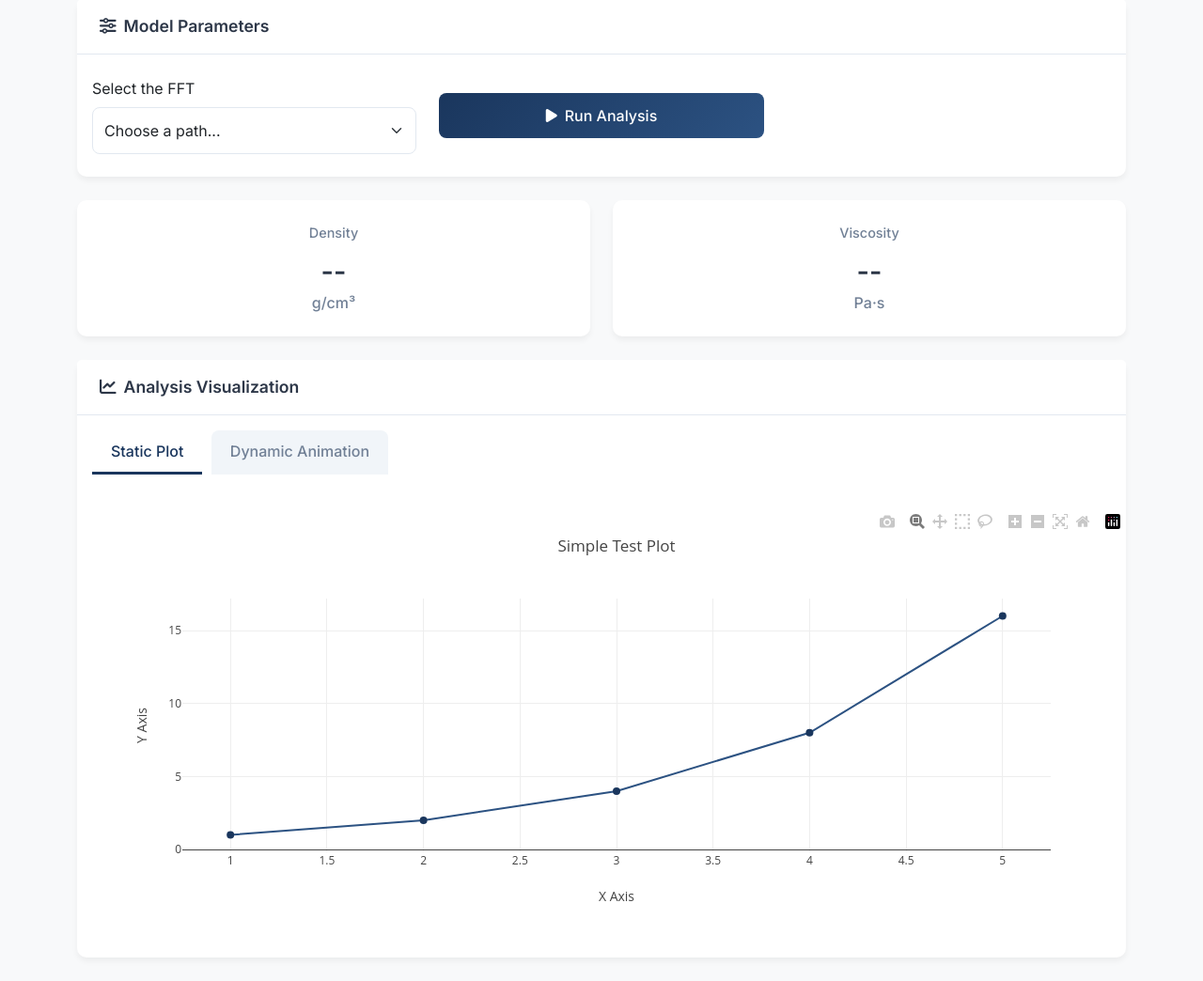
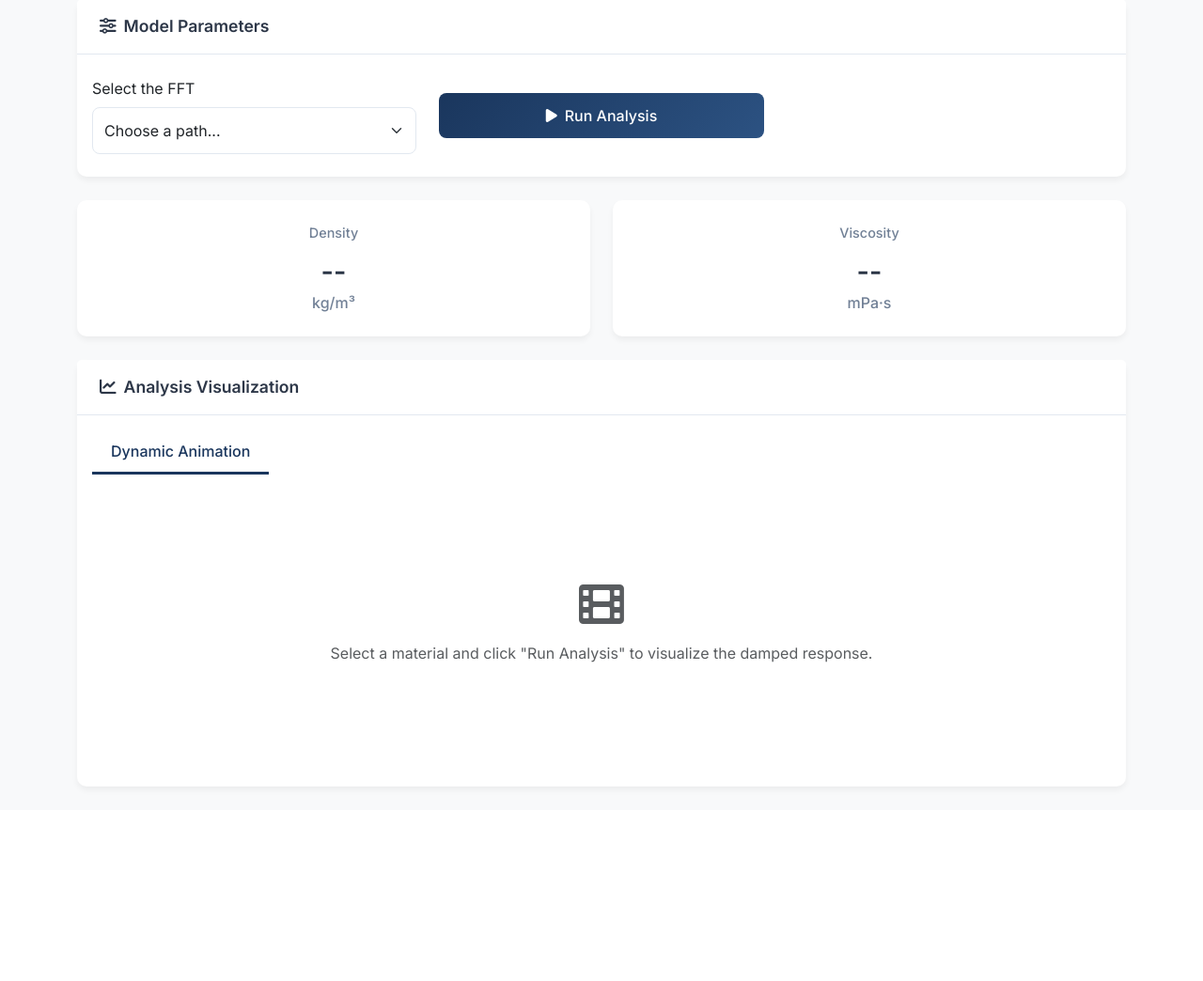
Before and after one commit to marcdhi/Statistical-Learning, a Flask app: page / in a window 1280 px wide. Shown: the part 270-1314 px from the top of the page at 94% size. After the commit the page ends 1111 px from the top, so only its background shows below. Run offline with Flask 3, Linux system fonts and the light colour scheme; some libraries are stand-ins or nearby versions.

Commit message:
Enhance ml_process and ml_model functions with detailed logging and error handling; update density and viscosity units in the frontend; streamline animation loading process.

```diff
--- a/app.py
+++ b/app.py
@@ -28,35 +28,89 @@ GRID_COLOR = "#e2e8f0"  # Light gray
 app = Flask(__name__)
 
 def ml_process(path):
+    try:
+        print(f"ml_process called with path: {path}")
+        X_list = []
+        df = pd.read_csv(path)
+        print(f"CSV file loaded. Column names: {df.columns.tolist()}")
+        X_series = df['Amplitude - Acceleration (FFT - (Peak))'].to_numpy()
+        print(f"Extracted series shape: {X_series.shape}")
+        time_steps = 30  # Example fixed length
+        if len(X_series) < time_steps:
+            X_series = np.pad(X_series, (0, time_steps - len(X_series)), mode='constant')
+        else:
+            X_series = X_series[:time_steps]  # Truncate if too long
+        print(f"Processed series shape: {X_series.shape}")
+        X_list.append(X_series)
+        X = np.array(X_list)
+        X = X.reshape(1,-1)
+        print(f"Final X shape: {X.shape}")
 
-    X_list = []
-    df = pd.read_csv(path)
-    X_series = df['Amplitude - Acceleration (FFT - (Peak))'].to_numpy()
-    time_steps = 30  # Example fixed length
-    if len(X_series) < time_steps:
-        X_series = np.pad(X_series, (0, time_steps - len(X_series)), mode='constant')
-    else:
-        X_series = X_series[:time_steps]  # Truncate if too long
-    X_list.append(X_series)
-    X = np.array(X_list)
-    X = X.reshape(1,-1)
+        print("Loading viscosity model...")
+        viscosity_model = joblib.load('models/rocket_predictor_modelv.joblib')
+        print("Loading density model...")
+        density_model = joblib.load('models/rocket_predictor_modeld.joblib')
 
-    viscosity_model = joblib.load('models/rocket_predictor_modelv.joblib')
-    density_model = joblib.load('models/rocket_predictor_modeld.joblib')
-
-    y_preds = np.maximum(thres, viscosity_model.predict(X))
-    de = density_model.predict(X)
-    return y_preds[0], de[0]
+        print("Predicting with models...")
+        y_preds = np.maximum(thres, viscosity_model.predict(X))
+        de = density_model.predict(X)
+        print(f"Predictions - viscosity: {y_preds[0]}, density: {de[0]}")
+        return de[0], y_preds[0]
+    except Exception as e:
+        print(f"Error in ml_process: {e}")
+        print(traceback.format_exc())
+        return 0.0, 0.0
 
 # --- Dummy ML Function (enhanced with more realistic values) ---
 def ml_model(path):
     """Simulates ML model prediction based on path."""
-    path_data = {
-        "Amla Oil": ml_process(r"./tests/Amla_Oil.csv"),  # Standard material
-        "Ghee": ml_process(r"./tests/Ghee.csv"),  # Light material
-        "Pepsi": ml_process(r"./tests/Pepsi.csv"),  # Dense material
-    }
-    return path_data.get(path, (0.0, 0.0))
+    try:
+        print(f"ml_model called with path: {path}")
+        # Create a mapping from material names to file paths
+        material_to_path = {
+            "Amla Oil": os.path.join("tests", "Amla_Oil.csv"),
+            "Ghee": os.path.join("tests", "Ghee.csv"),
+            "Pepsi": os.path.join("tests", "Pepsi.csv"),
+        }
+
+        # Default fallback test file
+        default_test_file = os.path.join("tests", "Amla_Oil.csv")
+
+        # Check if the path exists in our mapping
+        if path in material_to_path:
+            file_path = material_to_path[path]
+        else:
+            # For other materials, use a default test file
+            print(f"No specific test file for {path}, using default")
+            file_path = default_test_file
+
+        print(f"Using file path: {file_path}")
+        if os.path.exists(file_path):
+            result = ml_process(file_path)
+            print(f"ml_process result: {result}")
+
+            # Apply some variation based on material name for variety
+            # This is just for demonstration - real system would use actual data
+            if path not in material_to_path:
+                density, viscosity = result
+                # Create a hash from the material name for consistent randomization
+                import hashlib
+                hash_value = int(hashlib.md5(path.encode()).hexdigest(), 16) % 100
+                density_factor = 0.8 + (hash_value % 40) / 100  # Between 0.8 and 1.2
+                viscosity_factor = 0.8 + ((hash_value + 17) % 40) / 100  # Between 0.8 and 1.2
+
+                modified_result = (density * density_factor, viscosity * viscosity_factor)
+                print(f"Modified result for {path}: {modified_result}")
+                return modified_result
+
+            return result
+        else:
+            print(f"File not found: {file_path}")
+            return (0.0, 0.0)
+    except Exception as e:
+        print(f"Error in ml_model: {e}")
+        print(traceback.format_exc())
+        return (0.0, 0.0)
 
 # --- Plot Generation Function (using Plotly) ---
 def generate_plot_json(path_context=""):
@@ -66,9 +120,9 @@ def generate_plot_json(path_context=""):
         num_points = 15  # Increased number of points for smoother curve
         x_vals = list(range(1, num_points + 1))
 
-        # Get base density and add some realistic variation
-        base_density, _ = ml_model(path_context)
-        print(f"Base density: {base_density}")
+        # Get base density and viscosity from the model
+        base_density, base_viscosity = ml_model(path_context)
+        print(f"Base density: {base_density}, Base viscosity: {base_viscosity}")
 
         # Generate more realistic looking data with some noise and trend
         y_vals = []
@@ -221,12 +275,25 @@ def predict():
             viscosity_str = "Viscosity: --"
             graph_json = generate_plot_json()
         else:
+            # Get the density and viscosity values
             density, viscosity = ml_model(selected_path)
             print(f"Model results - Density: {density}, Viscosity: {viscosity}")
-            density_str = f"🧪 Density:<br>{density:.2f} g/cm³"
-            viscosity_str = f"💧 Viscosity:<br>{viscosity:.2f} Pa·s"
+
+            # Ensure they are numeric and format them
+            try:
+                density = float(density)
+                viscosity = float(viscosity)
+                viscosity_str = f"💧 Viscosity:<br>{viscosity:.2f} mPa·s"
+                density_str = f"🧪 Density:<br>{density:.2f} kg/m³"
+            except (ValueError, TypeError) as e:
+                print(f"Error converting values to float: {e}")
+                viscosity_str = f"💧 Viscosity:<br>Error"
+                density_str = f"🧪 Density:<br>Error"
+
             graph_json = generate_plot_json(selected_path)
 
+        # Return the results to the frontend
+        print(f"Returning: density={density_str}, viscosity={viscosity_str}")
         return jsonify({
             'density': density_str,
             'viscosity': viscosity_str,
--- a/templates/index.html
+++ b/templates/index.html
@@ -254,7 +254,7 @@
                         <div>
                             <div class="value-label">Density</div>
                             <div class="value-number">--</div>
-                            <div class="value-unit">g/cm³</div>
+                            <div class="value-unit">kg/m³</div>
                         </div>
                     </div>
                 </div>
@@ -265,7 +265,7 @@
                         <div>
                             <div class="value-label">Viscosity</div>
                             <div class="value-number">--</div>
-                            <div class="value-unit">Pa·s</div>
+                            <div class="value-unit">mPa·s</div>
                         </div>
                     </div>
                 </div>
@@ -279,24 +279,14 @@
             </div>
             <div class="card-body">
                 <div class="tabs-container">
-                    <button class="tab-btn active" data-tab="plot-tab">Static Plot</button>
-                    <button class="tab-btn" data-tab="animation-tab">Dynamic Animation</button>
+                    <button class="tab-btn active" data-tab="animation-tab">Dynamic Animation</button>
                 </div>
 
-                <div id="plot-tab" class="tab-content active">
-                    <div id="plot-area"></div>
-                </div>
-
-                <div id="animation-tab" class="tab-content">
-                    <div class="text-center mb-3">
-                        <button id="generate-animation-btn" class="btn btn-primary">
-                            <i class="fas fa-film me-2"></i>Show Animation
-                        </button>
-                    </div>
+                <div id="animation-tab" class="tab-content active">
                     <div id="animation-container">
                         <div class="text-center text-muted">
                             <i class="fas fa-film fa-3x mb-3"></i>
-                            <p>Select a material and click "Show Animation" to visualize the damped response.</p>
+                            <p>Select a material and click "Run Analysis" to visualize the damped response.</p>
                         </div>
                     </div>
                 </div>
@@ -317,9 +307,7 @@
         const pathSelect = document.getElementById('path-select');
         const densityOutput = document.getElementById('density-output');
         const viscosityOutput = document.getElementById('viscosity-output');
-        const plotArea = document.getElementById('plot-area');
         const animationContainer = document.getElementById('animation-container');
-        const generateAnimationBtn = document.getElementById('generate-animation-btn');
         const tabBtns = document.querySelectorAll('.tab-btn');
         const tabContents = document.querySelectorAll('.tab-content');
 
@@ -341,16 +329,55 @@
             });
         });
 
-        // Handle animation generation
-        generateAnimationBtn.addEventListener('click', function() {
-            const selectedPath = pathSelect.value;
+        function updateResults(data) {
+            console.log("Updating results with data:", data);
 
-            if (!selectedPath || selectedPath === "Choose a path...") {
-                alert("Please select a material first.");
-                return;
+            // Parse the values from the strings
+            const densityMatch = data.density.match(/(\d+\.\d+)/);
+            const viscosityMatch = data.viscosity.match(/(\d+\.\d+)/);
+
+            densityOutput.innerHTML = `
+                <div>
+                    <div class="value-label">Density</div>
+                    <div class="value-number">${densityMatch ? densityMatch[1] : '--'}</div>
+                    <div class="value-unit">kg/m³</div>
+                </div>
+            `;
+
+            viscosityOutput.innerHTML = `
+                <div>
+                    <div class="value-label">Viscosity</div>
+                    <div class="value-number">${viscosityMatch ? viscosityMatch[1] : '--'}</div>
+                    <div class="value-unit">mPa·s</div>
+                </div>
+            `;
         }
 
-            // Show loading indicator
+        // Handle Form Submission
+        form.addEventListener('submit', function(event) {
+            event.preventDefault();
+            console.log("Form submitted");
+
+            const selectedPath = pathSelect.value;
+            console.log("Selected path:", selectedPath);
+
+            const loadingHTML = `
+                <div>
+                    <div class="value-label">Calculating</div>
+                    <div class="value-number">
+                        <div class="spinner-border text-primary" role="status">
+                            <span class="visually-hidden">Loading...</span>
+                        </div>
+                    </div>
+                </div>
+            `;
+
+            densityOutput.innerHTML = loadingHTML;
+            viscosityOutput.innerHTML = loadingHTML;
+
+            // Also load the animation automatically
+            if (selectedPath && selectedPath !== "Choose a path...") {
+                // Show loading indicator for animation
                 animationContainer.innerHTML = `
                     <div class="text-center">
                         <div class="spinner-border text-primary mb-3" role="status">
@@ -396,95 +423,10 @@
                         <div class="text-center text-danger">
                             <i class="fas fa-exclamation-triangle fa-3x mb-3"></i>
                             <p>${error.message}</p>
-                        <button class="btn btn-outline-primary mt-3" onclick="document.getElementById('generate-animation-btn').click()">
-                            <i class="fas fa-redo me-2"></i>Try Again
-                        </button>
                         </div>
                     `;
                 });
-        });
-
-        function updateResults(data) {
-            console.log("Updating results with data:", data);
-
-            // Parse the values from the strings
-            const densityMatch = data.density.match(/(\d+\.\d+)/);
-            const viscosityMatch = data.viscosity.match(/(\d+\.\d+)/);
-
-            densityOutput.innerHTML = `
-                <div>
-                    <div class="value-label">Density</div>
-                    <div class="value-number">${densityMatch ? densityMatch[1] : '--'}</div>
-                    <div class="value-unit">g/cm³</div>
-                </div>
-            `;
-
-            viscosityOutput.innerHTML = `
-                <div>
-                    <div class="value-label">Viscosity</div>
-                    <div class="value-number">${viscosityMatch ? viscosityMatch[1] : '--'}</div>
-                    <div class="value-unit">Pa·s</div>
-                </div>
-            `;
-
-            // For simplified test, let's use basic chart creation
-            if (data.plot_json) {
-                try {
-                    console.log("Attempting to parse plot data");
-                    const plotData = JSON.parse(data.plot_json);
-                    console.log("Plot data parsed successfully");
-
-                    // Create a simple plot instead of using the complex one
-                    const simpleData = [{
-                        x: Array.from({length: 10}, (_, i) => i + 1),
-                        y: Array.from({length: 10}, () => Math.random() * 5 + 1),
-                        type: 'scatter',
-                        mode: 'lines+markers',
-                        name: 'Material Property',
-                        line: { color: '#1a365d', width: 3 },
-                        marker: { color: '#2c5282', size: 8 }
-                    }];
-
-                    const layout = {
-                        title: 'Material Property Analysis',
-                        xaxis: { title: 'Sample Index' },
-                        yaxis: { title: 'Property Value' }
-                    };
-
-                    Plotly.newPlot(plotArea, simpleData, layout);
-                    console.log("Simple plot created successfully");
-                } catch (e) {
-                    console.error("Error handling plot data:", e);
-                    plotArea.innerHTML = `<div class="text-center text-danger py-5">
-                        <i class="fas fa-exclamation-triangle fa-3x mb-3"></i>
-                        <p>Error rendering plot: ${e.message}</p>
-                    </div>`;
             }
-            }
-        }
-
-        // Handle Form Submission
-        form.addEventListener('submit', function(event) {
-            event.preventDefault();
-            console.log("Form submitted");
-
-            const selectedPath = pathSelect.value;
-            console.log("Selected path:", selectedPath);
-
-            const loadingHTML = `
-                <div>
-                    <div class="value-label">Calculating</div>
-                    <div class="value-number">
-                        <div class="spinner-border text-primary" role="status">
-                            <span class="visually-hidden">Loading...</span>
-                        </div>
-                    </div>
-                </div>
-            `;
-
-            densityOutput.innerHTML = loadingHTML;
-            viscosityOutput.innerHTML = loadingHTML;
-            plotArea.innerHTML = '<div class="d-flex justify-content-center align-items-center" style="height: 400px"><div class="spinner-border text-primary" role="status"><span class="visually-hidden">Loading...</span></div></div>';
 
             console.log("Sending request to /predict endpoint");
             fetch('/predict', {
@@ -515,7 +457,6 @@
                     `;
                     densityOutput.innerHTML = errorHTML;
                     viscosityOutput.innerHTML = errorHTML;
-                    plotArea.innerHTML = '<div class="text-center text-danger py-5"><i class="fas fa-exclamation-triangle fa-3x mb-3"></i><p>Could not retrieve data.</p></div>';
                 } else {
                     updateResults(data);
                 }
@@ -532,7 +473,6 @@
                 `;
                 densityOutput.innerHTML = networkErrorHTML;
                 viscosityOutput.innerHTML = networkErrorHTML;
-                plotArea.innerHTML = '<div class="text-center text-danger py-5"><i class="fas fa-exclamation-triangle fa-3x mb-3"></i><p>Failed to connect to the server: ' + error.message + '</p></div>';
             });
         });
     </script>
```
Lines whose indentation alone changed are shown as unchanged.
